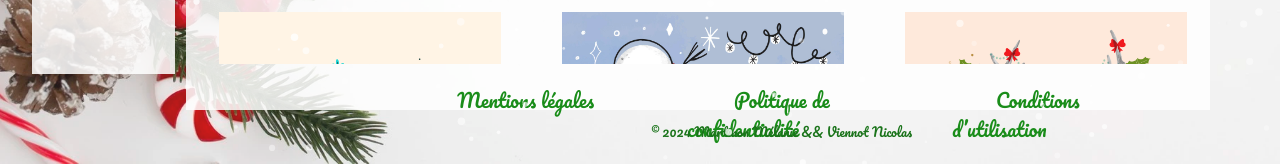
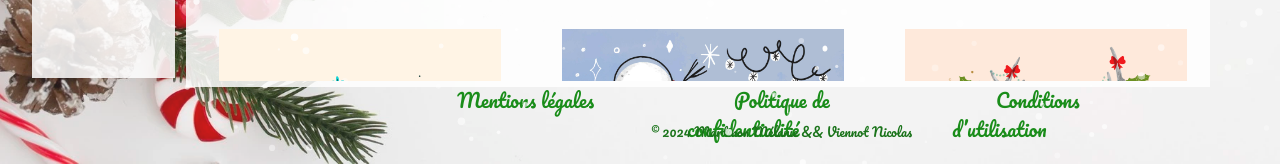
Before and after one commit to melinox58/app-noel, a Vue app in the folder front/: page /calendar in a window 1280 px wide. Shown: the part 636-800 px from the top of the page. Built offline with nearby package versions, Linux system fonts and the light colour scheme.

Commit message:
debug front

```diff
--- a/front/src/components/CalendarComponent.vue
+++ b/front/src/components/CalendarComponent.vue
@@ -234,7 +234,7 @@ ul{
   section{
     background-color: rgba(255, 255, 255, 0.854);
     width: 80vw;
-    height: 100vh;
+    height: 68vh;
     margin-right: 10%;
     margin-bottom: -8%;
   }
@@ -243,6 +243,10 @@ ul{
     font-size: 1.5rem;
     margin-bottom: 2%;
     margin-top: -4.5%;
+  }
+
+  .date {
+  width: 25vw;
   }
 
   p{
@@ -259,6 +263,14 @@ ul{
 
   section h2 {
     font-size:1.4rem;
+  }
+
+  .date {
+  width: 25vw;
+  }
+
+  aside{
+    margin-top: -1.2%;
   }
 
   section input{
```
